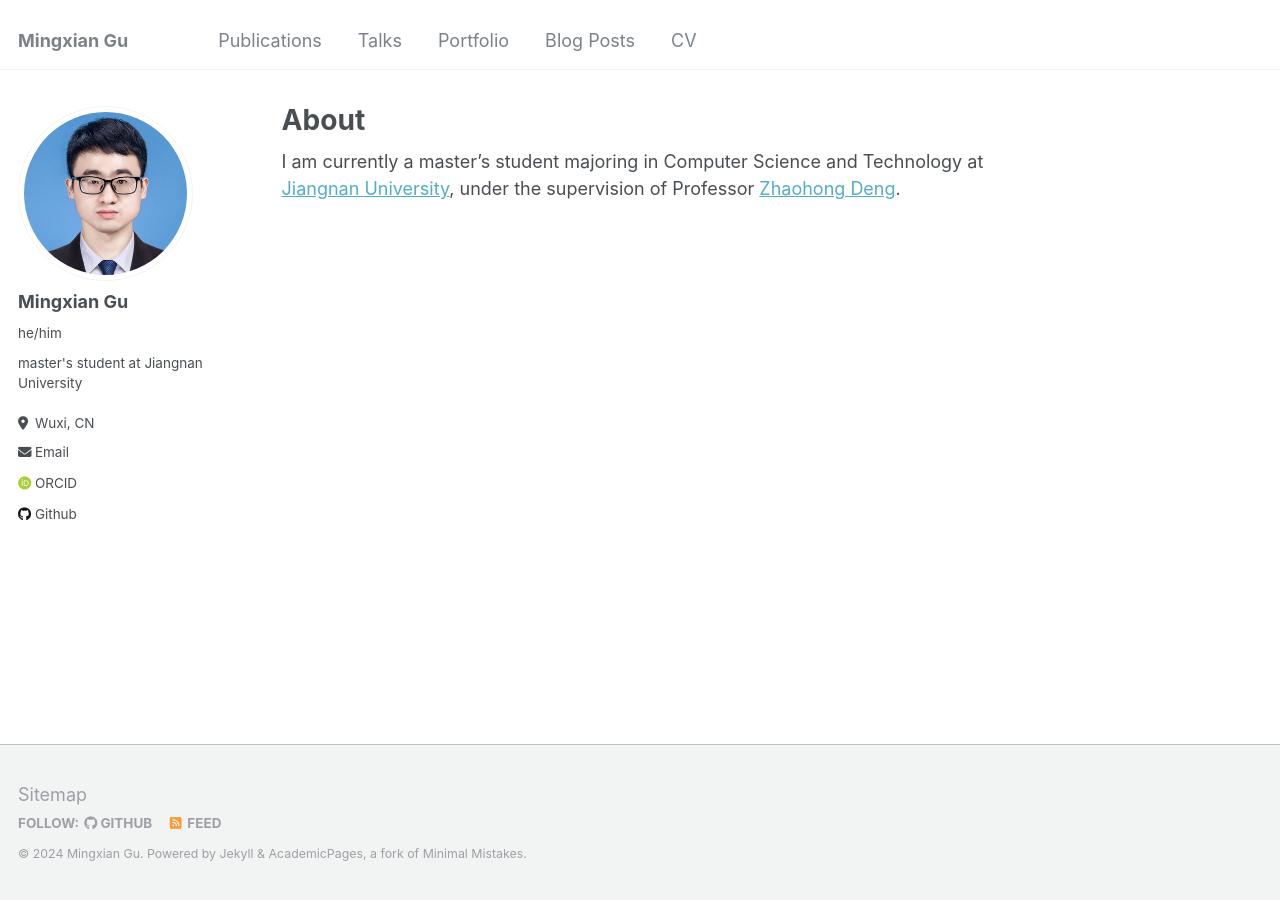
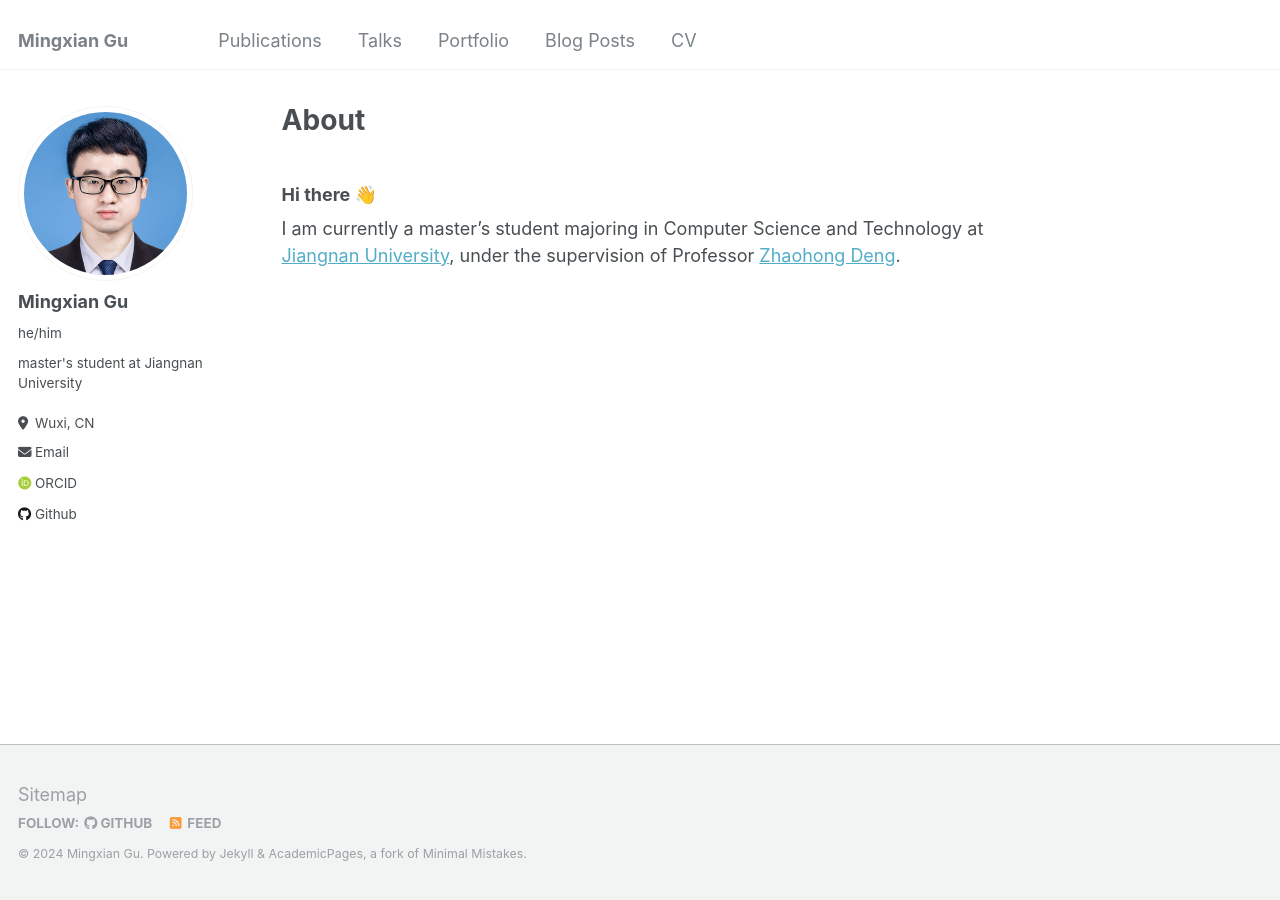
Before and after one commit to 0x7C08/0x7C08.github.io, a Jekyll site: the page built from _pages/about.md, in a window 1280 px wide. Built offline with Jekyll 4.4.1, drawn with Linux system fonts in a browser that asks for light colours; some web fonts are replaced.

Commit message:
Update about.md

```diff
--- a/_pages/about.md
+++ b/_pages/about.md
@@ -7,4 +7,6 @@ redirect_from:
   - /about.html
 ---
 
+### Hi there 👋
+
 I am currently a master's student majoring in Computer Science and Technology at [Jiangnan University](https://www.jiangnan.edu.cn/), under the supervision of Professor [Zhaohong Deng](http://ai.jiangnan.edu.cn/info/1013/1548.htm).
```
